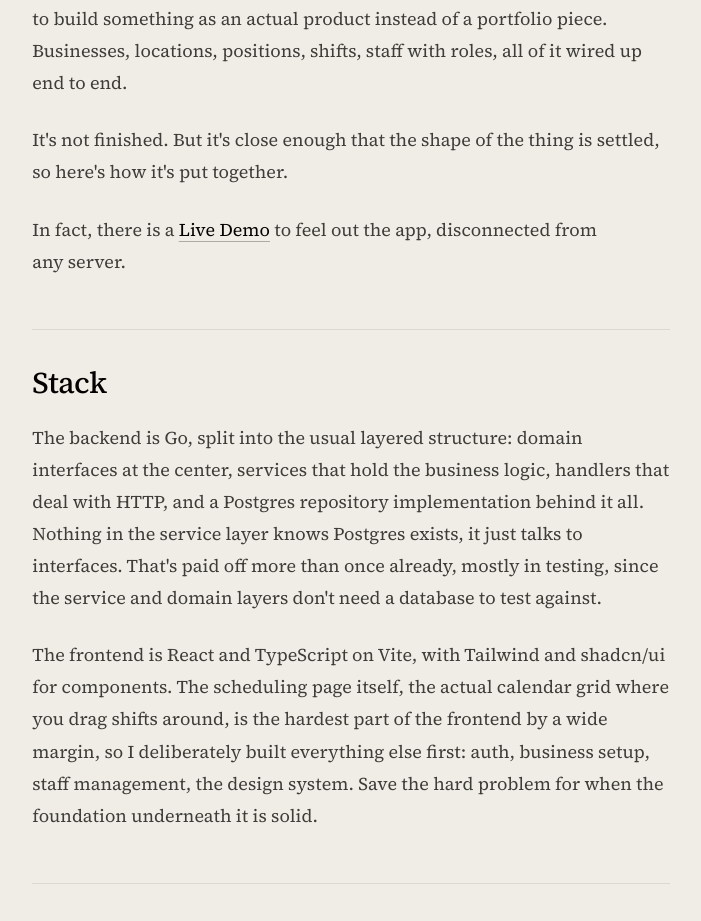
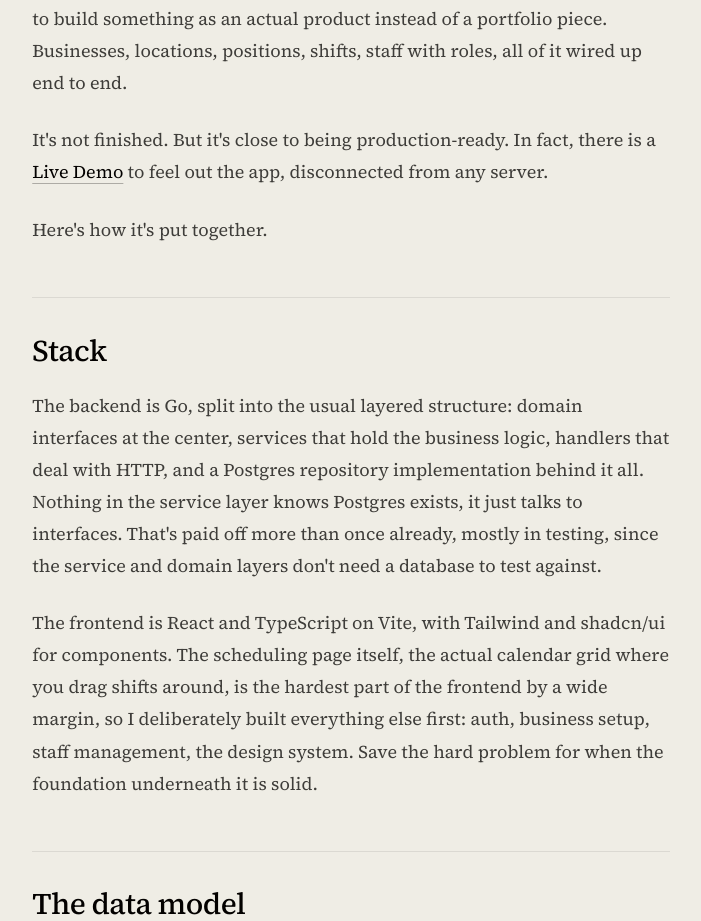
Before and after one commit to dgrco/my-portfolio, a Next.js app: page /projects/quikslate in a window 1280 px wide. Shown: the part 984-1905 px from the top of the page, without its empty margins (289-990 px from the left). Built offline with nearby package versions, Linux system fonts and the light colour scheme; no server answers.

Commit message:
reworded quikslate mdx file

```diff
--- a/src/app/projects/quikslate/page.mdx
+++ b/src/app/projects/quikslate/page.mdx
@@ -18,9 +18,9 @@ export const metadata = {
 
 QuikSlate is employee scheduling software for businesses that run on shifts: restaurants, retail stores, anywhere a manager has to figure out who's working when. A lot of places still do this in a spreadsheet or a group text, which works until it doesn't. Someone forgets they're on the schedule, two people show up for the same shift, nobody covers a call-out. QuikSlate is my attempt at fixing that, and it's also the first time I've tried to build something as an actual product instead of a portfolio piece. Businesses, locations, positions, shifts, staff with roles, all of it wired up end to end.
 
-It's not finished. But it's close enough that the shape of the thing is settled, so here's how it's put together.
+It's not finished. But it's close to being production-ready. In fact, there is a [Live Demo](https://quikslate.com) to feel out the app, disconnected from any server.
 
-In fact, there is a [Live Demo](https://quikslate.com) to feel out the app, disconnected from any server.
+Here's how it's put together.
 
 ## Stack
 
```
